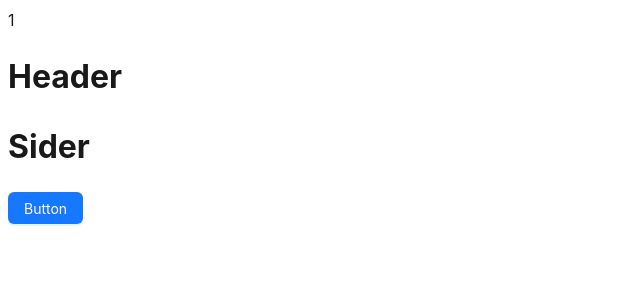
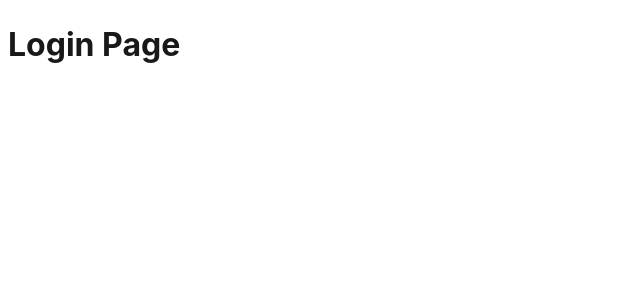
Before and after one commit to saberc8/react-avalon-admin, a React (Vite) app: page /#/login in a window 1280 px wide. Shown: the top 300 px of the page, without its empty margins (0-640 px from the left). Built offline with nearby package versions, Linux system fonts and the light colour scheme.

Commit message:
feat: 路由构建

```diff
--- a/package.json
+++ b/package.json
@@ -12,6 +12,7 @@
     "antd": "^5.3.2",
     "react": "^18.2.0",
     "react-dom": "^18.2.0",
+    "react-router-dom": "^6.9.0",
     "unplugin-auto-import": "^0.15.1"
   },
   "devDependencies": {
--- a/src/App.tsx
+++ b/src/App.tsx
@@ -1,13 +1,12 @@
-import React from 'react'
-import { Button } from 'antd'
-import AppLayout from './layouts/index'
-function App() {
+import React, { FC } from 'react'
+import { HashRouter } from 'react-router-dom'
+import Router from '@/router/index'
+
+const App: FC = () => {
   return (
-    <div className="App">
-      <div>1</div>
-      <AppLayout></AppLayout>
-      <Button type="primary">Button</Button>
-    </div>
+    <HashRouter>
+      <Router />
+    </HashRouter>
   )
 }
 
--- /dev/null
+++ b/src/pages/login/index.tsx
@@ -0,0 +1,11 @@
+import React from "react"
+
+const LoginPage = () => {
+  return (
+    <div>
+      <h1>Login Page</h1>
+    </div>
+  )
+}
+
+export default LoginPage
--- /dev/null
+++ b/src/router/index.tsx
@@ -0,0 +1,41 @@
+import { Navigate, useRoutes } from 'react-router-dom'
+
+import Login from '@/pages/login/index'
+
+// 导入所有router
+const metaRouters: any = import.meta.glob('./modules/*.tsx', { eager: true, import: 'default' })
+
+// 处理路由
+export const routerArray: IRoute[] = []
+Object.keys(metaRouters).forEach((key) => {
+  const mod = metaRouters[key] || {}
+  const modList = Array.isArray(mod) ? [...mod] : mod
+  routerArray.push(...modList)
+})
+
+// 路由配置
+export const routes = [
+  {
+    path: '/',
+    key: '/',
+    element: <Navigate to="/login" />,
+    hidden: true,
+  },
+  {
+    path: '/login',
+    key: '/login',
+    element: <Login />,
+    hidden: true,
+    meta: {
+      requiresAuth: false,
+      title: '登录',
+      key: 'login',
+    },
+  },
+]
+
+const Router = () => {
+  return useRoutes(routes)
+}
+
+export default Router
```
Also changed, not shown: src/pages/error/404.tsx (added, +11 -0 lines), 1 other file (tests, documents, lock files or other folders).
